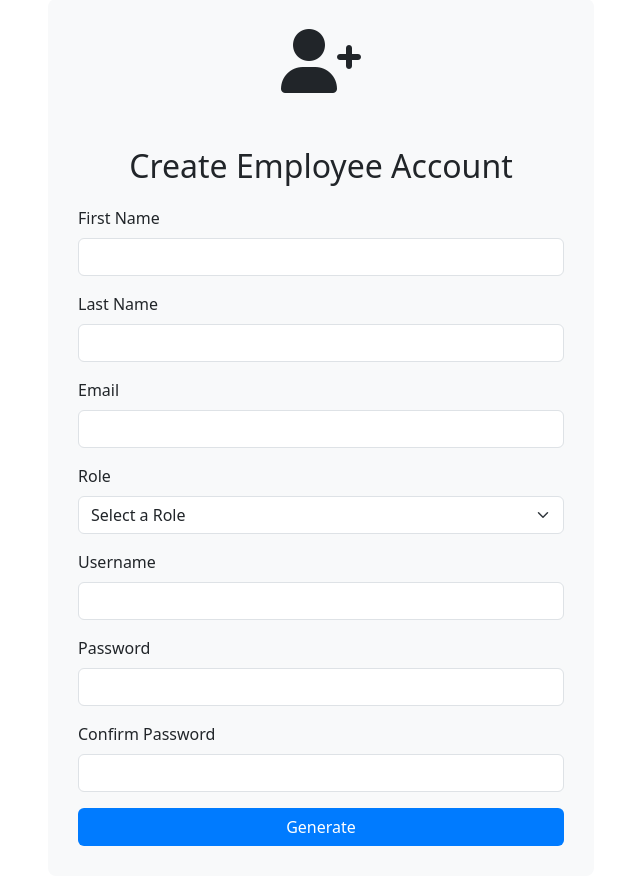
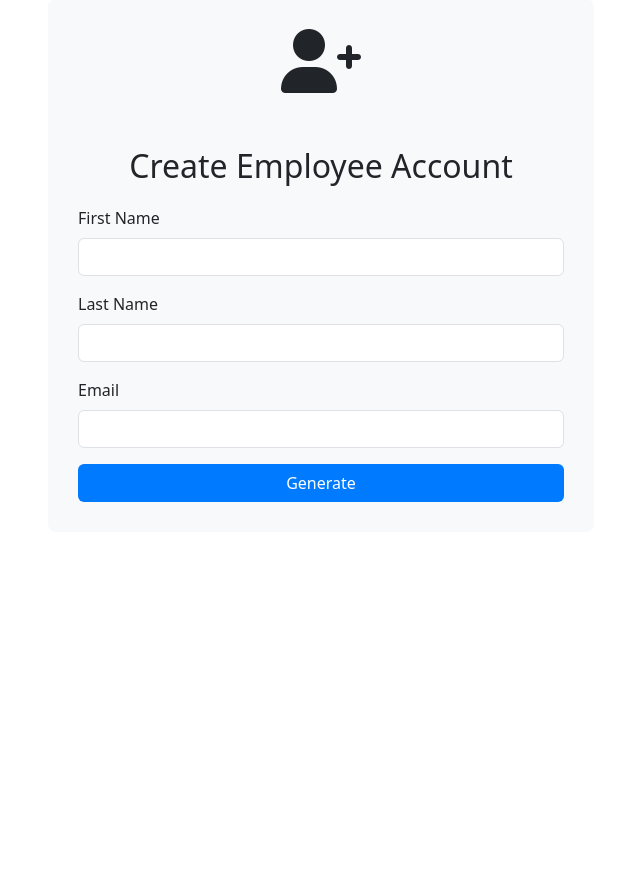
Before and after one commit to samarpitadas/Learning-And-Developmen-App, a Django app: template authenticate/templates/authenticate/generate_cred.html in a window 1280 px wide. Shown: the part 51-927 px from the top of the page, without its empty margins (319-959 px from the left). After the commit the page ends 553 px from the top, so only its background shows below. Run offline with Django 5.2, Linux system fonts and the light colour scheme; the template is opened without the code that fills it, so the values that code supplies are empty.

Commit message:
Update generate_cred.html

```diff
--- a/authenticate/templates/authenticate/generate_cred.html
+++ b/authenticate/templates/authenticate/generate_cred.html
@@ -59,35 +59,7 @@
 
                         <div class="mb-3">
                             <label for="email" class="form-label">Email</label>
-                            <input type="email" class="form-control" id="email" name="email" required>
-                        </div>
-
-                        <!-- Role -->
-                        <div class="mb-3">
-                            <label for="role" class="form-label">Role</label>
-                            <select class="form-select" id="role" name="role" required>
-                                <option value="" disabled selected>Select a Role</option>
-                                <option value="employee">Employee</option>v
-                            </select>
-                        </div>
-
-
-                        <!-- Username -->
-                        <div class="mb-3">
-                            <label for="username" class="form-label">Username</label>
-                            <input type="text" class="form-control" id="username" name="username" required>
-                        </div>
-
-                        <!-- Password -->
-                        <div class="mb-3">
-                            <label for="password1" class="form-label">Password</label>
-                            <input type="password" class="form-control" id="password1" name="password1" required>
-                        </div>
-
-                        <!-- Confirm Password -->
-                        <div class="mb-3">
-                            <label for="password2" class="form-label">Confirm Password</label>
-                            <input type="password" class="form-control" id="password2" name="password2" required>
+                            <input type="email" class="form-control" id="email" name="email" value="{{ request.POST.email }}" required>
                         </div>
 
                         <button type="submit" class="btn btn-register">Generate</button>
```
